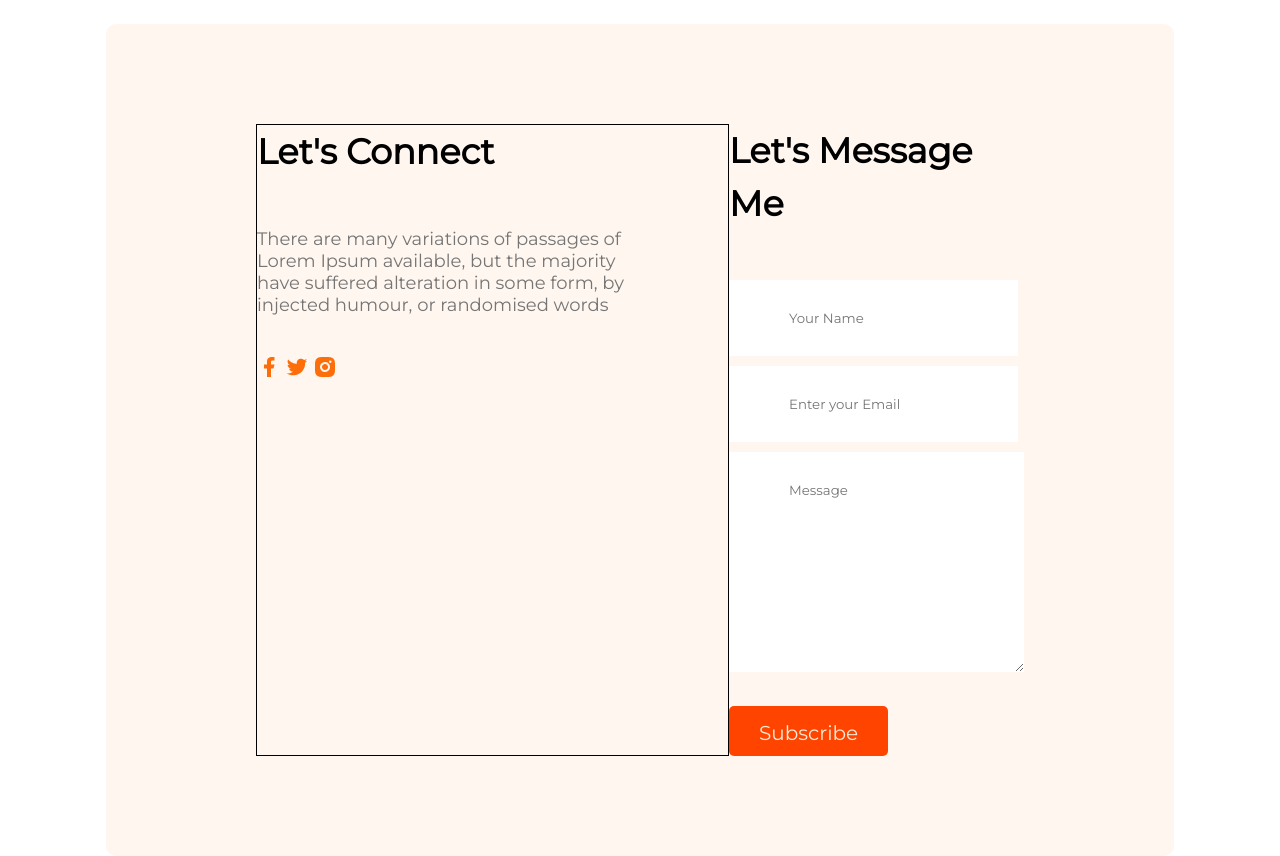
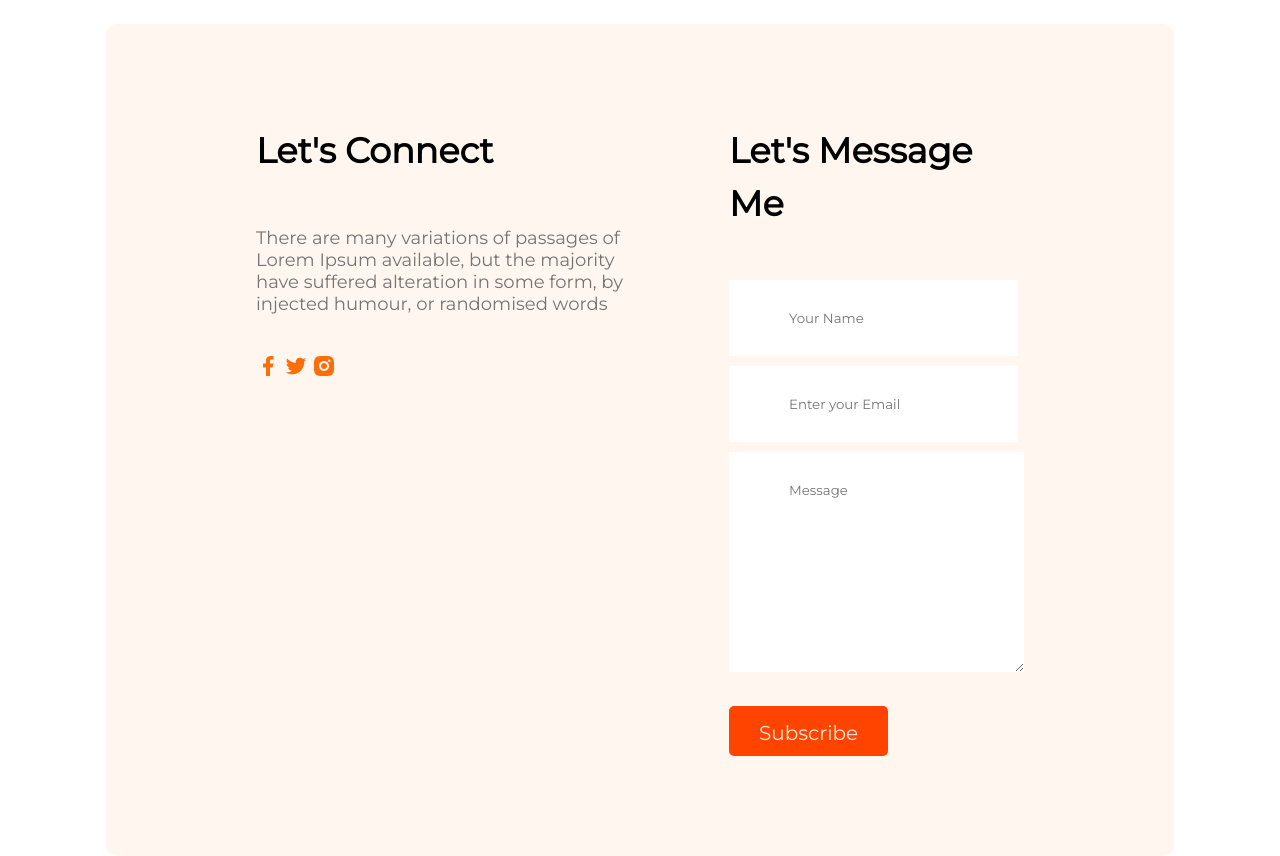
Before and after one commit to Rudra-Prashad-Shil/First-website-MaryHardy, a plain HTML site: page index.html in a window 1280 px wide. Shown: the part 2160-3016 px from the top of the page. Drawn offline with Linux system fonts and the light colour scheme.

Commit message:
Update index.html

```diff
--- a/index.html
+++ b/index.html
@@ -287,7 +287,7 @@
     </main>
     <footer >
         <section>
-            <div class="lets-connect" style="border:1px solid black;padding-right: 100px;">
+            <div class="lets-connect" style="padding-right: 100px;">
                 <h3 class="footer-title">Let's Connect</h3>
                 <p>There are many variations of passages of Lorem Ipsum available, but the majority have suffered
                     alteration in some form, by injected humour, or randomised words</p>
```
